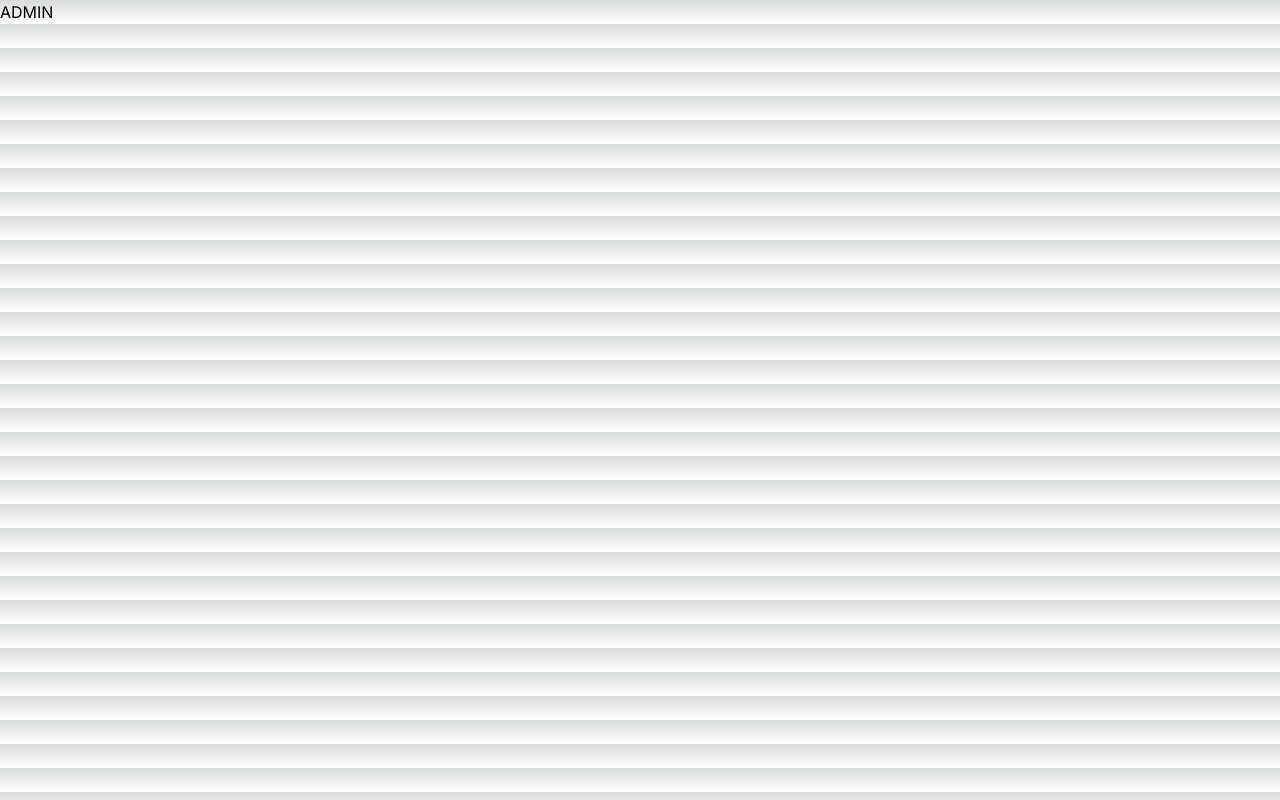
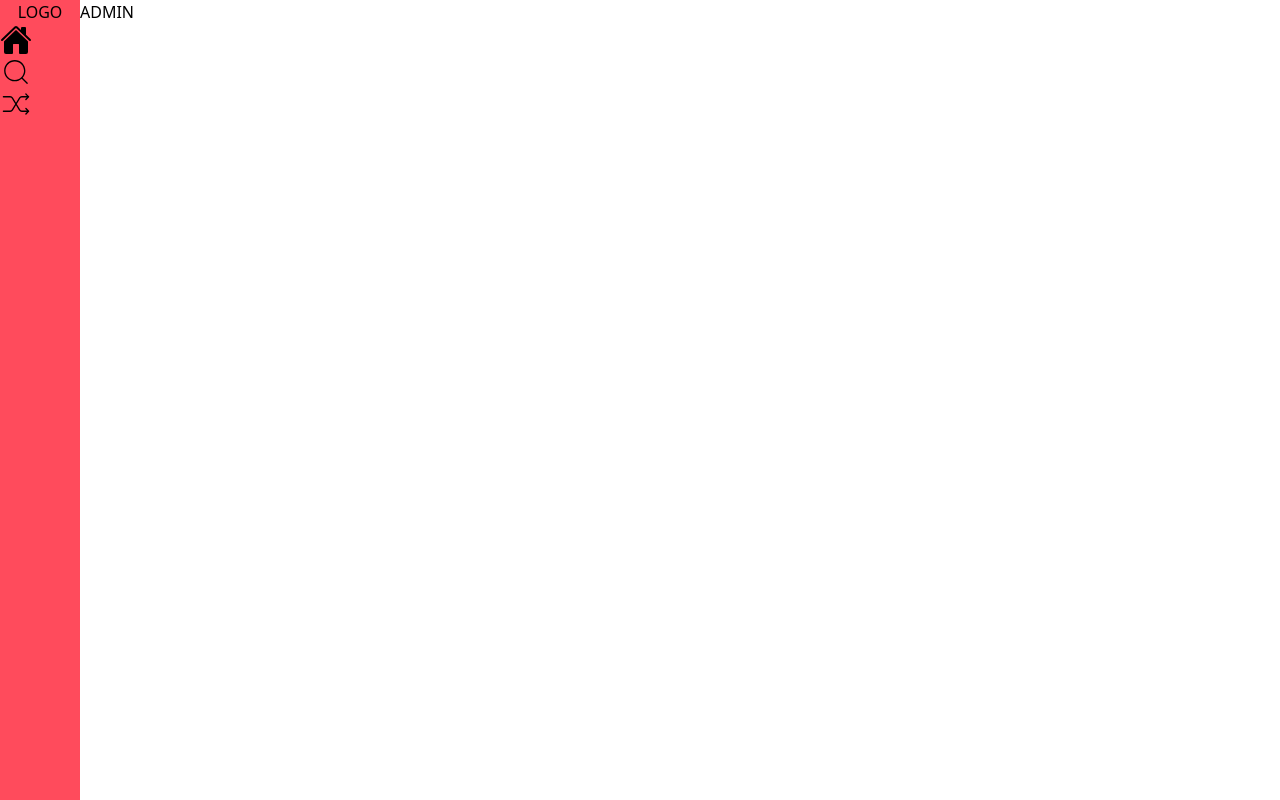
Before and after one commit to rytix/contact_showcase, a Next.js app: page /admin in a window 1280 px wide. Built offline with nearby package versions, Linux system fonts and the light colour scheme.

Commit message:
start menu development

```diff
--- a/app/globals.css
+++ b/app/globals.css
@@ -1,20 +1,6 @@
 @tailwind base;
 @tailwind components;
 @tailwind utilities;
-
-:root {
-  --foreground-rgb: 0, 0, 0;
-  --background-start-rgb: 214, 219, 220;
-  --background-end-rgb: 255, 255, 255;
-}
-
-@media (prefers-color-scheme: dark) {
-  :root {
-    --foreground-rgb: 255, 255, 255;
-    --background-start-rgb: 0, 0, 0;
-    --background-end-rgb: 0, 0, 0;
-  }
-}
 
 body {
   color: rgb(var(--foreground-rgb));
--- a/app/layout.tsx
+++ b/app/layout.tsx
@@ -1,11 +1,9 @@
 import type { Metadata } from "next";
-import { Inter } from "next/font/google";
 import "./globals.css";
-
-const inter = Inter({ subsets: ["latin"] });
+import Menu from "../components/Menu";
 
 export const metadata: Metadata = {
-  title: "Create Next App",
+  title: "Teste",
   description: "Generated by create next app",
 };
 
@@ -16,7 +14,12 @@ export default function RootLayout({
 }>) {
   return (
     <html lang="en">
-      <body className={inter.className}>{children}</body>
+      <body>
+        <div className="flex flex-row h-screen w-screen">
+          <Menu />
+          <div className="flex flex-col">{children}</div>
+        </div>
+      </body>
     </html>
   );
 }
--- a/app/page.tsx
+++ b/app/page.tsx
@@ -2,112 +2,11 @@ import Image from "next/image";
 
 export default function Home() {
   return (
-    <main className="flex min-h-screen flex-col items-center justify-between p-24">
-      <div className="z-10 w-full max-w-5xl items-center justify-between font-mono text-sm lg:flex">
-        <p className="fixed left-0 top-0 flex w-full justify-center border-b border-gray-300 bg-gradient-to-b from-zinc-200 pb-6 pt-8 backdrop-blur-2xl dark:border-neutral-800 dark:bg-zinc-800/30 dark:from-inherit lg:static lg:w-auto  lg:rounded-xl lg:border lg:bg-gray-200 lg:p-4 lg:dark:bg-zinc-800/30">
-          Get started by editing&nbsp;
-          <code className="font-mono font-bold">app/page.tsx</code>
-        </p>
-        <div className="fixed bottom-0 left-0 flex h-48 w-full items-end justify-center bg-gradient-to-t from-white via-white dark:from-black dark:via-black lg:static lg:size-auto lg:bg-none">
-          <a
-            className="pointer-events-none flex place-items-center gap-2 p-8 lg:pointer-events-auto lg:p-0"
-            href="https://vercel.com?utm_source=create-next-app&utm_medium=appdir-template&utm_campaign=create-next-app"
-            target="_blank"
-            rel="noopener noreferrer"
-          >
-            By{" "}
-            <Image
-              src="/vercel.svg"
-              alt="Vercel Logo"
-              className="dark:invert"
-              width={100}
-              height={24}
-              priority
-            />
-          </a>
-        </div>
-      </div>
-
-      <div className="relative z-[-1] flex place-items-center before:absolute before:h-[300px] before:w-full before:-translate-x-1/2 before:rounded-full before:bg-gradient-radial before:from-white before:to-transparent before:blur-2xl before:content-[''] after:absolute after:-z-20 after:h-[180px] after:w-full after:translate-x-1/3 after:bg-gradient-conic after:from-sky-200 after:via-blue-200 after:blur-2xl after:content-[''] before:dark:bg-gradient-to-br before:dark:from-transparent before:dark:to-blue-700 before:dark:opacity-10 after:dark:from-sky-900 after:dark:via-[#0141ff] after:dark:opacity-40 sm:before:w-[480px] sm:after:w-[240px] before:lg:h-[360px]">
-        <Image
-          className="relative dark:drop-shadow-[0_0_0.3rem_#ffffff70] dark:invert"
-          src="/next.svg"
-          alt="Next.js Logo"
-          width={180}
-          height={37}
-          priority
-        />
-      </div>
-
-      <div className="mb-32 grid text-center lg:mb-0 lg:w-full lg:max-w-5xl lg:grid-cols-4 lg:text-left">
-        <a
-          href="https://nextjs.org/docs?utm_source=create-next-app&utm_medium=appdir-template&utm_campaign=create-next-app"
-          className="group rounded-lg border border-transparent px-5 py-4 transition-colors hover:border-gray-300 hover:bg-gray-100 hover:dark:border-neutral-700 hover:dark:bg-neutral-800/30"
-          target="_blank"
-          rel="noopener noreferrer"
-        >
-          <h2 className="mb-3 text-2xl font-semibold">
-            Docs{" "}
-            <span className="inline-block transition-transform group-hover:translate-x-1 motion-reduce:transform-none">
-              -&gt;
-            </span>
-          </h2>
-          <p className="m-0 max-w-[30ch] text-sm opacity-50">
-            Find in-depth information about Next.js features and API.
-          </p>
-        </a>
-
-        <a
-          href="https://nextjs.org/learn?utm_source=create-next-app&utm_medium=appdir-template-tw&utm_campaign=create-next-app"
-          className="group rounded-lg border border-transparent px-5 py-4 transition-colors hover:border-gray-300 hover:bg-gray-100 hover:dark:border-neutral-700 hover:dark:bg-neutral-800/30"
-          target="_blank"
-          rel="noopener noreferrer"
-        >
-          <h2 className="mb-3 text-2xl font-semibold">
-            Learn{" "}
-            <span className="inline-block transition-transform group-hover:translate-x-1 motion-reduce:transform-none">
-              -&gt;
-            </span>
-          </h2>
-          <p className="m-0 max-w-[30ch] text-sm opacity-50">
-            Learn about Next.js in an interactive course with&nbsp;quizzes!
-          </p>
-        </a>
-
-        <a
-          href="https://vercel.com/templates?framework=next.js&utm_source=create-next-app&utm_medium=appdir-template&utm_campaign=create-next-app"
-          className="group rounded-lg border border-transparent px-5 py-4 transition-colors hover:border-gray-300 hover:bg-gray-100 hover:dark:border-neutral-700 hover:dark:bg-neutral-800/30"
-          target="_blank"
-          rel="noopener noreferrer"
-        >
-          <h2 className="mb-3 text-2xl font-semibold">
-            Templates{" "}
-            <span className="inline-block transition-transform group-hover:translate-x-1 motion-reduce:transform-none">
-              -&gt;
-            </span>
-          </h2>
-          <p className="m-0 max-w-[30ch] text-sm opacity-50">
-            Explore starter templates for Next.js.
-          </p>
-        </a>
-
-        <a
-          href="https://vercel.com/new?utm_source=create-next-app&utm_medium=appdir-template&utm_campaign=create-next-app"
-          className="group rounded-lg border border-transparent px-5 py-4 transition-colors hover:border-gray-300 hover:bg-gray-100 hover:dark:border-neutral-700 hover:dark:bg-neutral-800/30"
-          target="_blank"
-          rel="noopener noreferrer"
-        >
-          <h2 className="mb-3 text-2xl font-semibold">
-            Deploy{" "}
-            <span className="inline-block transition-transform group-hover:translate-x-1 motion-reduce:transform-none">
-              -&gt;
-            </span>
-          </h2>
-          <p className="m-0 max-w-[30ch] text-balance text-sm opacity-50">
-            Instantly deploy your Next.js site to a shareable URL with Vercel.
-          </p>
-        </a>
-      </div>
+    <main>
+      <h1>Teste</h1>
+      <h1>Teste</h1>
+      <h1>Teste</h1>
+      <h1>Teste</h1>
     </main>
   );
 }
--- /dev/null
+++ b/components/Menu.tsx
@@ -0,0 +1,21 @@
+import Link from "next/link";
+import { IoHome } from "react-icons/io5";
+import { CiSearch } from "react-icons/ci";
+import { CiShuffle } from "react-icons/ci";
+
+export default function Menu() {
+  return (
+    <div className="bg-primary w-20 justify-center text-center">
+      <h1>LOGO</h1>
+      <Link href="/" className="w-20">
+        <IoHome className="h-8 w-8" />
+      </Link>
+      <Link href="/">
+        <CiSearch className="h-8 w-8" />
+      </Link>
+      <Link href="/">
+        <CiShuffle className="h-8 w-8" />
+      </Link>
+    </div>
+  );
+}
--- a/tailwind.config.ts
+++ b/tailwind.config.ts
@@ -8,10 +8,15 @@ const config: Config = {
   ],
   theme: {
     extend: {
-      backgroundImage: {
-        "gradient-radial": "radial-gradient(var(--tw-gradient-stops))",
-        "gradient-conic":
-          "conic-gradient(from 180deg at 50% 50%, var(--tw-gradient-stops))",
+      colors: {
+        "primary": "#ff4b5c",
+        "secondary": "#ffb6c1",
+        "accent": "#ff8c94",
+        "success": "#4caf50",
+        "fail": "#f44336",
+        "white": "#ffffff",
+        "off-white": "#f9f9f9",
+        "black-text": "#333333"
       },
     },
   },
```
Also changed, not shown: package.json (+5 -4 lines), 1 other file (tests, documents, lock files or other folders).
